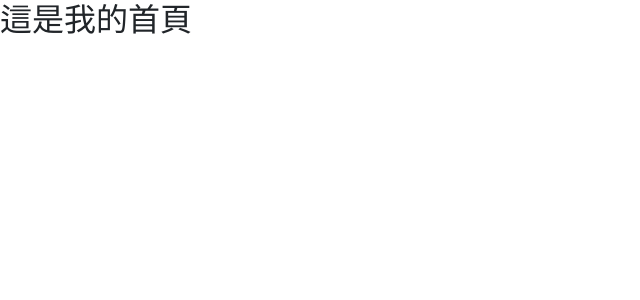
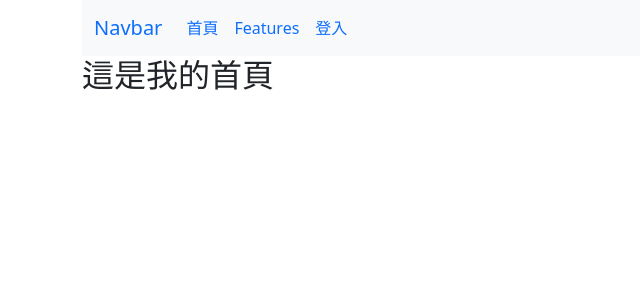
Before and after one commit to bettychiang03/web2, a Flask app: page / in a window 1280 px wide. Shown: the top 300 px of the page, without its empty margins (0-640 px from the left). Run offline with Flask 2, Linux system fonts and the light colour scheme; some libraries are stand-ins or nearby versions.

Commit message:
add login page

```diff
--- a/main.py
+++ b/main.py
@@ -9,3 +9,7 @@ def index():
 @app.route('/name/<username>')
 def show_user(username):
     return f"<h3>您的姓名是<strong>{username}</strong></h3>"
+
+@app.route("/login")
+def login():
+    return render_template('login.html')
--- a/templates/base.html
+++ b/templates/base.html
@@ -1,5 +1,6 @@
 <!DOCTYPE html>
 <html lang="en">
+
 <head>
     <meta charset="UTF-8">
     <meta http-equiv="X-UA-Compatible" content="IE=edge">
@@ -7,10 +8,43 @@
     <title>{% block title %}Document{% endblock %}</title>
     <link rel="stylesheet" href="{{url_for('static',filename='css/bootstrap.css')}}">
 </head>
+
 <body>
-    {% block content %}
-    <h2>base原有的內容</h2>
-    {% endblock %}
+    <div class="container-md">
+        <nav class="navbar navbar-expand-md bg-light">
+            <div class="container-fluid">
+                <a class="navbar-brand" href="#">Navbar</a>
+                <button class="navbar-toggler" type="button" data-bs-toggle="collapse" data-bs-target="#navbarNav"
+                    aria-controls="navbarNav" aria-expanded="false" aria-label="Toggle navigation">
+                    <span class="navbar-toggler-icon">
+                        <svg xmlns="http://www.w3.org/2000/svg" width="25" height="25" fill="currentColor" class="bi bi-three-dots-vertical"
+                            viewBox="0 0 16 16">
+                            <path
+                                d="M9.5 13a1.5 1.5 0 1 1-3 0 1.5 1.5 0 0 1 3 0zm0-5a1.5 1.5 0 1 1-3 0 1.5 1.5 0 0 1 3 0zm0-5a1.5 1.5 0 1 1-3 0 1.5 1.5 0 0 1 3 0z" />
+                        </svg>
+                    </span>
+                </button>
+                <div class="collapse navbar-collapse" id="navbarNav">
+                    <ul class="navbar-nav">
+                        <li class="nav-item">
+                            <a class="nav-link active" aria-current="page" href="{{url_for('index')}}">首頁</a>
+                        </li>
+                        <li class="nav-item">
+                            <a class="nav-link" href="#">Features</a>
+                        </li>
+                        <li class="nav-item">
+                            <a class="nav-link" href="{{url_for('login')}}">登入</a>
+                        </li>
+                    </ul>
+                </div>
+            </div>
+        </nav>
+        {% block content %}
+        <h2>base原有的內容</h2>
+        {% endblock %}
+    </div>
+
     <script src="{{url_for('static',filename='js/bootstrap.bundle.js')}}"></script>
 </body>
+
 </html>
```
Also changed, not shown: templates/login.html (added, +12 -0 lines).
